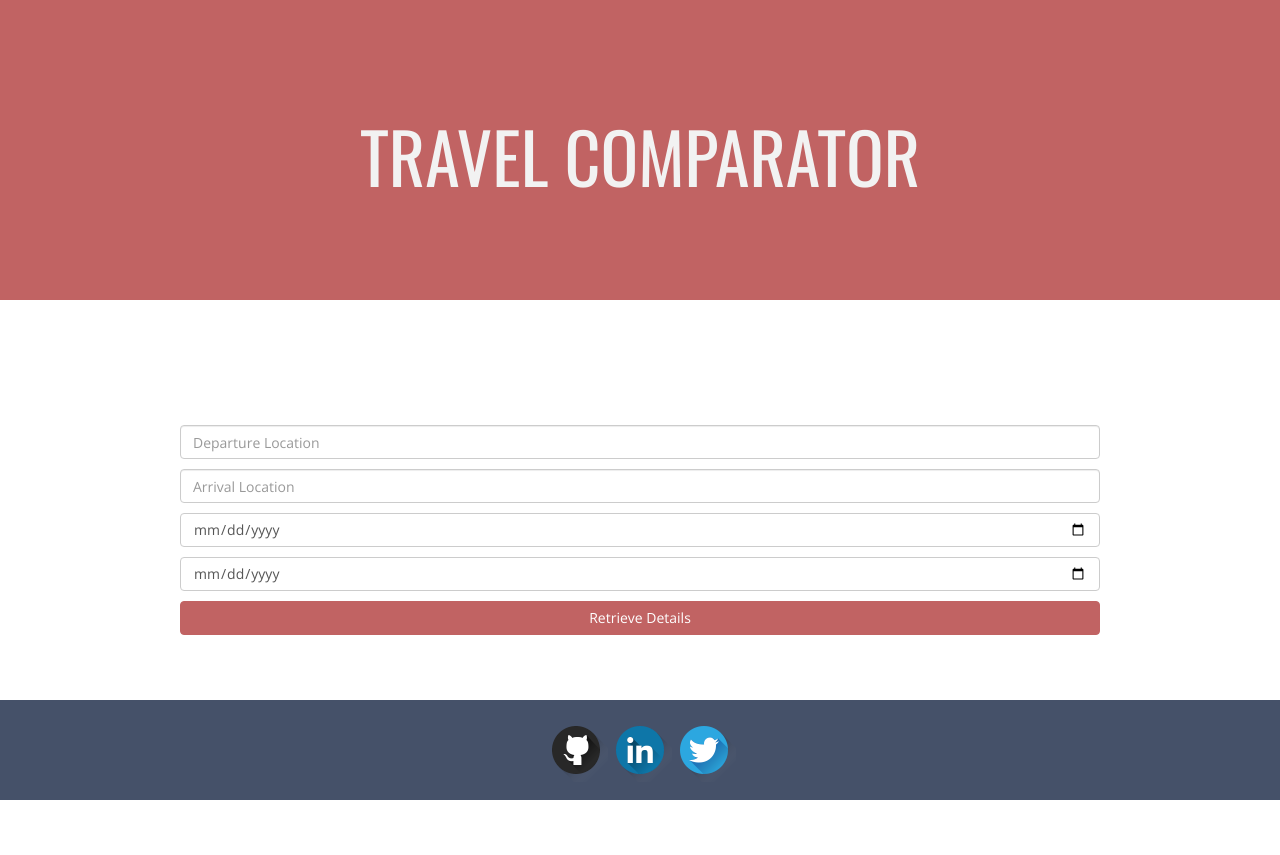
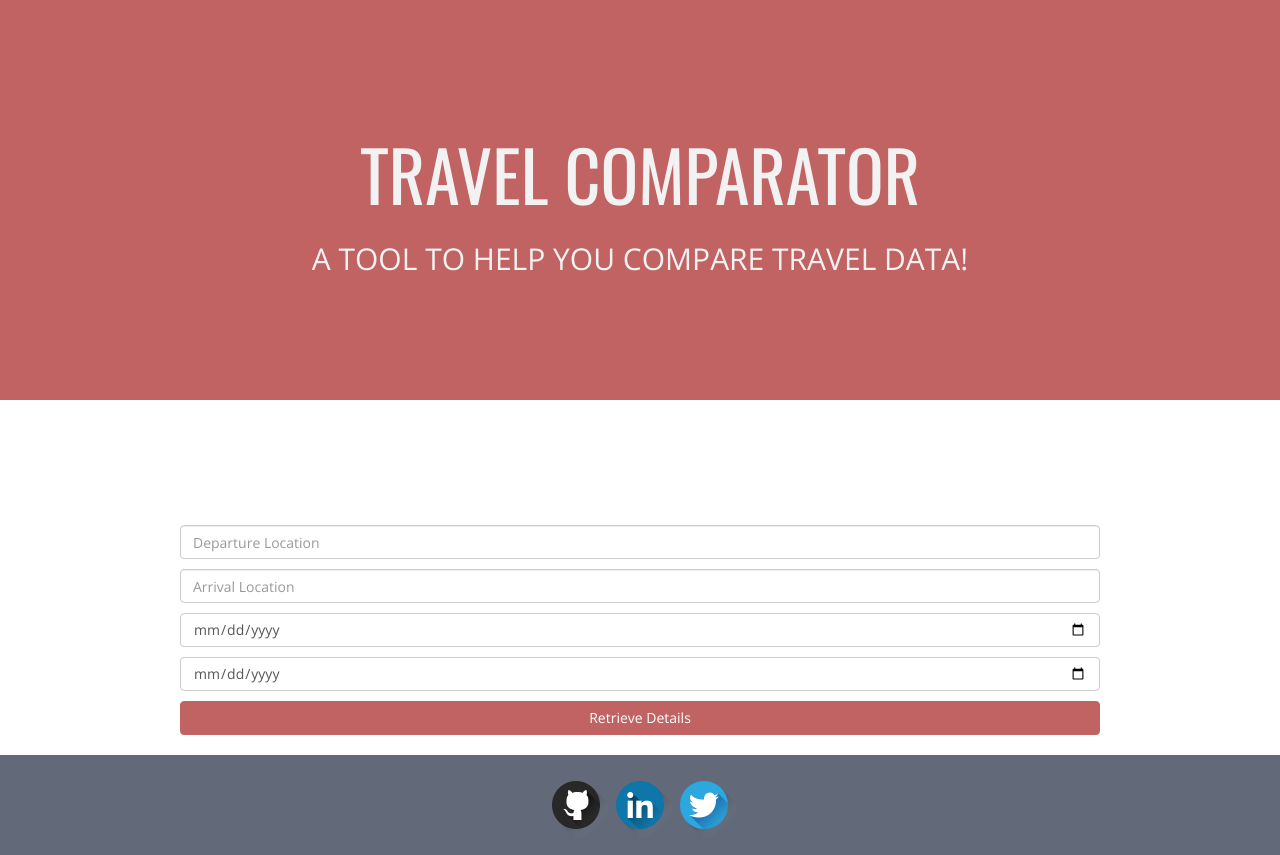
Before and after one commit to Alaanzr/travel-comparison, a website: page public/views/index.html in a window 1280 px wide. Before the commit the page ends 800 px from the top, so only its background shows below. Drawn offline with nearby package versions, Linux system fonts and the light colour scheme; some packages are replaced by stand-ins of ours; no server answers; files whose address does not match are found by name.

Commit message:
CSS changes

```diff
--- a/public/css/master.scss
+++ b/public/css/master.scss
@@ -9,11 +9,15 @@ body {
 
 header {
   display: flex;
+  flex-direction: column;
   justify-content: center;
   align-items: center;
   background: #c16363;
   color: #f2f2f2;
-  height: 300px;
+  height: 400px;
+  h2 {
+    text-transform: uppercase;
+  }
 }
 
 .heading {
@@ -82,7 +86,7 @@ header {
   position: absolute;
   bottom: 0;
   left: 0;
-  background: #455169;
+  background: #626a79;
   display: flex;
   justify-content: center;
   align-items: center;
--- a/public/views/index.html
+++ b/public/views/index.html
@@ -12,6 +12,7 @@
     <div class="wrapper">
       <header>
         <h1 class="heading">Travel Comparator</h1>
+        <h2>A tool to help you compare travel data!</h2>
       </header>
 
       <div class="icon">
```
Also changed, not shown: public/css/master.css, 1 other file.
